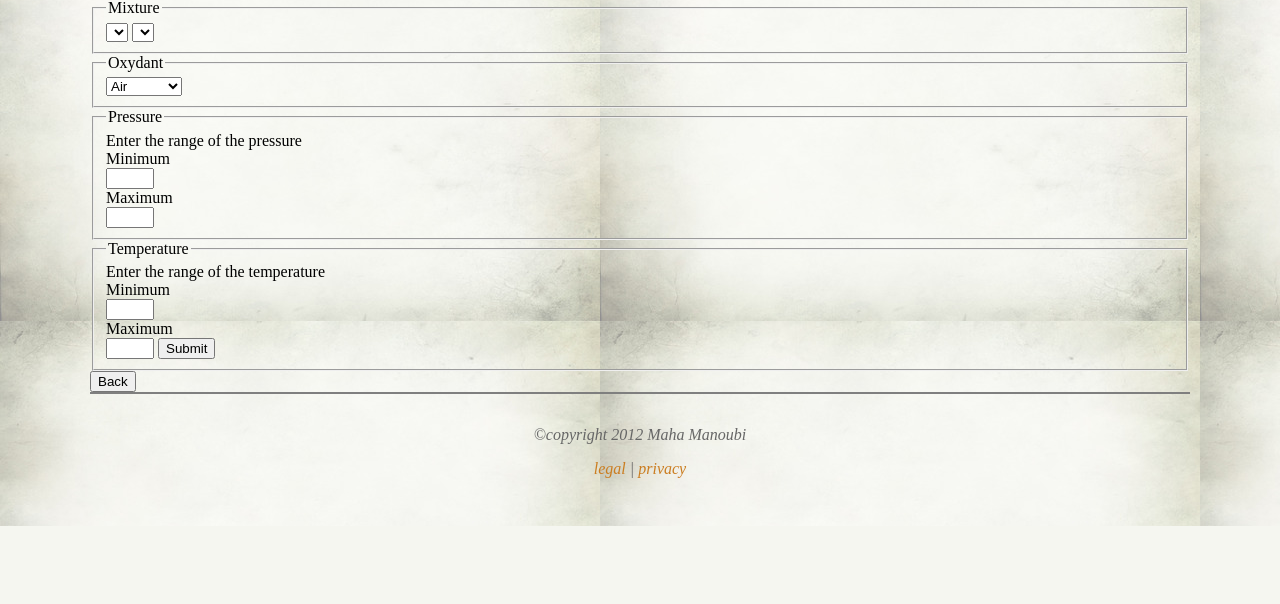
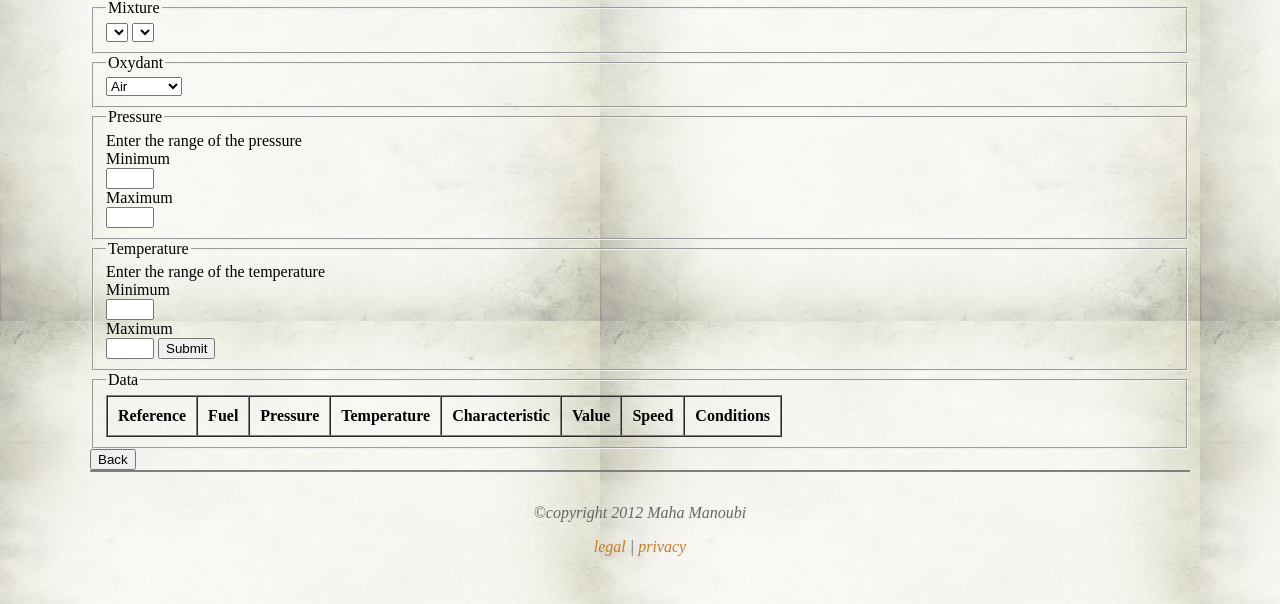
Before and after one commit to Maha28/FlameSpeed, a Django app: template flame_speed/templates/graph.html in a window 1280 px wide. Shown: the part 279-883 px from the top of the page. Before the commit the page ends 805 px from the top, so only its background shows below. Run offline with Django 3.2, Linux system fonts and the light colour scheme; the template is opened without the code that fills it, so the values that code supplies are empty; some libraries are stand-ins or nearby versions.

Commit message:
table and graph in the same template

```diff
--- a/flame_speed/templates/graph.html
+++ b/flame_speed/templates/graph.html
@@ -35,7 +35,7 @@
            <legend>Pressure</legend>
                <p>Enter the range of the pressure</p>
                <p>Minimum</p>
-               <input type="number" name="pressure_min" min=0 max=100 />
+               <input type="number" name="pressure_min" min=1 max=100 />
                <p>Maximum</p>
                <input type="number" name="pressure_max" min=1 max=100 />
            </fieldset>
@@ -44,13 +44,42 @@
            <legend>Temperature</legend>
                <p>Enter the range of the temperature</p>
                <p>Minimum</p>
-               <input type="number" name="temperature_min" min=100 max=1000 />
+               <input type="number" name="temperature_min" min=273 max=1000 />
                <p>Maximum</p>
-               <input type="number" name="temperature_max" min=100 max=1000 />
+               <input type="number" name="temperature_max" min=273 max=1000 />
                <input type="submit" />
            </fieldset>
 
        </form>
+
+       <fieldset>
+       <legend>Data</legend>
+           <table border="1" cellpadding="10" cellspacing="0">
+            <tr>
+                 <th>Reference</th>
+                <th>Fuel</th>
+                <th>Pressure</th>
+                <th>Temperature</th>
+                <th>Characteristic</th>
+                <th>Value</th>
+                <th>Speed</th>
+                <th>Conditions</th>
+            </tr>
+
+                {% for entry in data %}
+                    <tr>
+                         <td>{{entry.reference.id_ref}}</td>
+                        <td>{{entry.mixture.name}}</td>
+                        <td>{{entry.pressure}}</td>
+                        <td>{{entry.temperature}}</td>
+                        <td>{{entry.name}}</td>
+                        <td>{{entry.value}}</td>
+                        <td>{{entry.speed}}</td>
+                        <td>{{entry.details}}</td>
+                    </tr>
+                {% endfor %}
+           </table>
+        </fieldset>
 
    		<FORM><INPUT TYPE="button" VALUE="Back" onClick="history.go(-1);return true;"></FORM>
 </section>
```
Also changed, not shown: flame_speed/templates/data.html (+0 -29 lines), flame_speed/templates/display_graph.html (+31 -0 lines).
